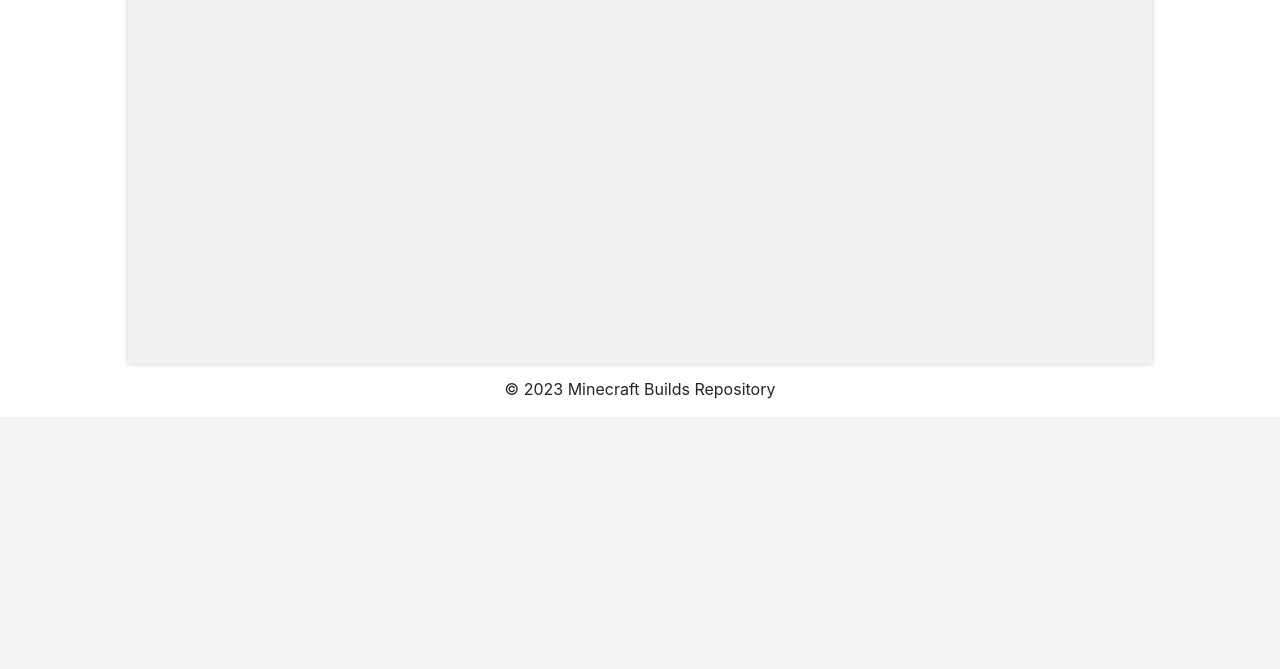
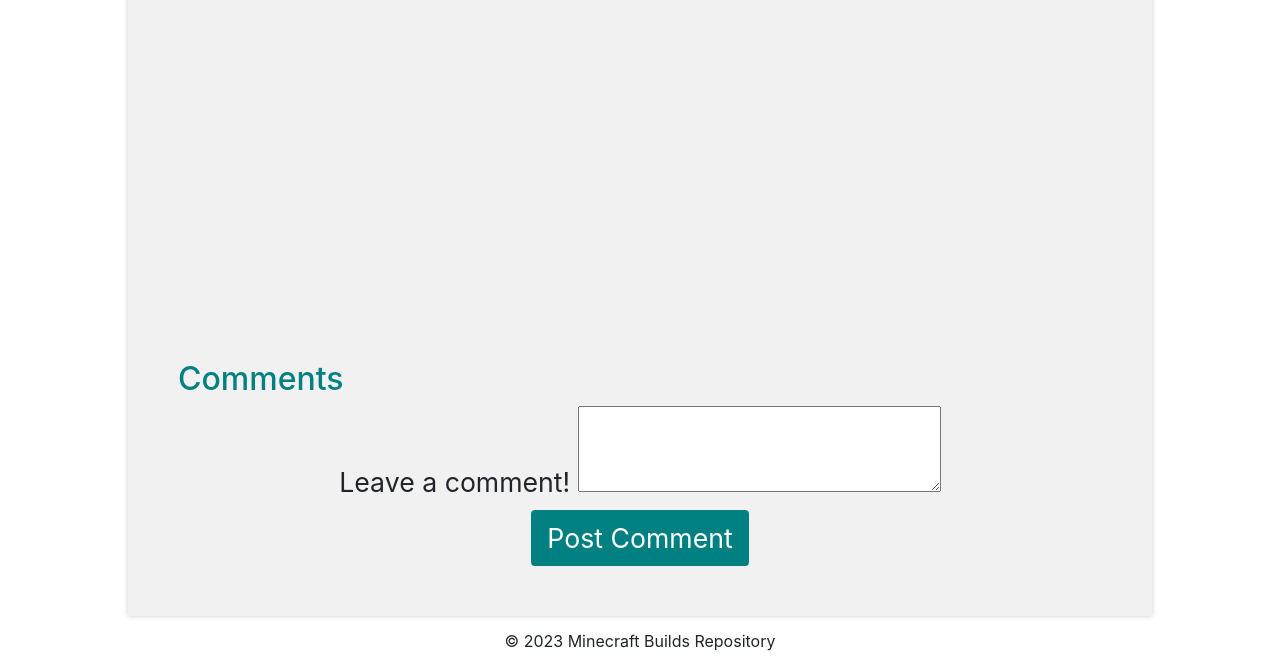
Before and after one commit to kepper104/Yandex-Web-Project, a Flask app: template templates/post.html in a window 1280 px wide. Shown: the part 507-1176 px from the top of the page. Before the commit the page ends 906 px from the top, so only its background shows below. Run offline with Flask 3, Linux system fonts and the light colour scheme; the template is opened without the code that fills it, so the values that code supplies are empty; some libraries are stand-ins or nearby versions.

Commit message:
Comments

```diff
--- a/app.py
+++ b/app.py
@@ -119,8 +119,12 @@ def signup():
 
 @app.route('/post/<post_id>', methods=['GET', 'POST'])
 def post(post_id):
-    post_data = get_post_data(post_id)
-    return render_template("post.html", **post_data)
+    if request.method == "GET":
+        post_data = get_post_data(post_id)
+        return render_template("post.html", **post_data)
+    comment_text = request.form['comment']
+
+    return redirect(f"/post/{post_id}")
 
 
 @app.route('/make_post', methods=['GET', 'POST'])
@@ -201,6 +205,21 @@ def get_post_data(post_id):
     params["first_screenshot"] = first_screenshot
     params["screenshots"] = screenshots
     params["screenshots_numbers"] = screenshots_numbers
+
+    cur.execute(f"""SELECT * FROM comments WHERE parent_post_id = {post_id}""")
+    comments = list()
+    for index, i in enumerate(cur):
+        comment = dict()
+        author_id = i[2]
+        comment_text = i[3]
+        post_date = i[4]
+        cur.execute(f"SELECT name FROM users WHERE user_id = {author_id};")
+        comment["author_name"] = cur.fetchone()[0]
+        comment["comment_text"] = comment_text
+        comment["post_date"] = post_date
+        comments.append(comment)
+    params["comments"] = comments
+
     return params
 
 
@@ -329,6 +348,13 @@ def create_dummy_screenshot(post_id):
     f.save(f"./static/pictures/image_{picture_id}.png")
     print(f"Saved image_{picture_id}.png")
 
+def commit_comment(comment_text, post_id):
+    author_id = get_user_id(flask_login.current_user.id)
+    cur.execute(f"""INSERT INTO comments(parent_post_id, author_id, text)
+                    VALUES ({post_id}, {author_id}, "{comment_text}")""")
+    connection.commit()
+    print("Comment posted!")
+
 
 if __name__ == '__main__':
     port = int(os.environ.get("PORT", 5000))
--- a/templates/post.html
+++ b/templates/post.html
@@ -62,18 +62,18 @@
 <!--        <span class="dislike" onclick="">&#x1f44e; <span id="dislikes">0</span></span>-->
 <!--    </div>-->
 
-<!--    <h2>Comments</h2>-->
-<!--    <form>-->
-<!--        <label for="name">Name:</label>-->
-<!--        <input type="text" id="name" name="name" required />-->
-<!--        <br />-->
-<!--        <label for="comment">Comment:</label>-->
-<!--        <textarea id="comment" name="comment" required></textarea>-->
-<!--        <br />-->
-<!--        <input type="submit" value="Post Comment" />-->
-<!--    </form>-->
+    <h2>Comments</h2>
+    <form>
+        <label for="comment">Leave a comment!</label>
+        <textarea id="comment" name="comment" required></textarea>
+        <br />
+        <input type="submit" value="Post Comment"/>
+    </form>
 
-<!--    <ul id="comment-list"></ul>-->
+    <ul id="comment-list"></ul>
+    {% for comment in comments %}
+    <li> {{comment["post_date"]}} From {{comment["author_name"]}} <br> {{comment["comment_text"]}}</li>
+    {% endfor %}
 </div>
 <!--<script src="//code.jquery.com/jquery.js"></script>-->
 <!--  &lt;!&ndash; Bootstrap JavaScript &ndash;&gt;-->
```
